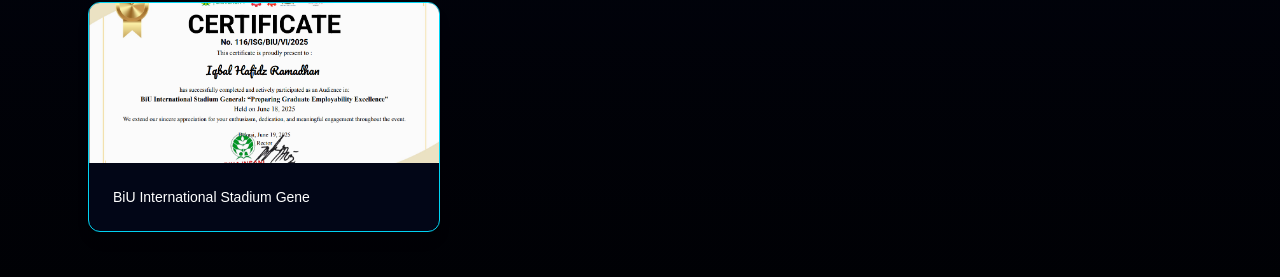
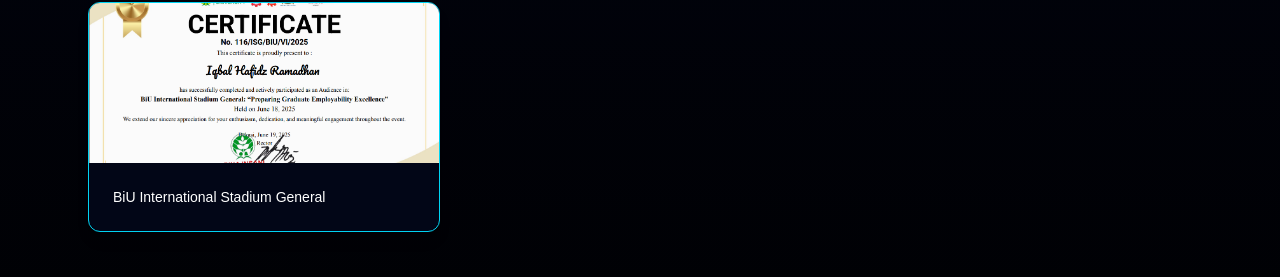
Before and after one commit to Resync02/Portfolio, a Next.js app: page / in a window 1280 px wide. Shown: the part 2596-2873 px from the top of the page. Built offline with nearby package versions, Linux system fonts and the light colour scheme.

Commit message:
update portfolio

```diff
--- a/app/page.js
+++ b/app/page.js
@@ -103,7 +103,7 @@
       image: "/S3.png"
     },
     {
-      title: "BiU International Stadium Gene",
+      title: "BiU International Stadium General",
       image: "/S4.png"
     }
   ];
```
